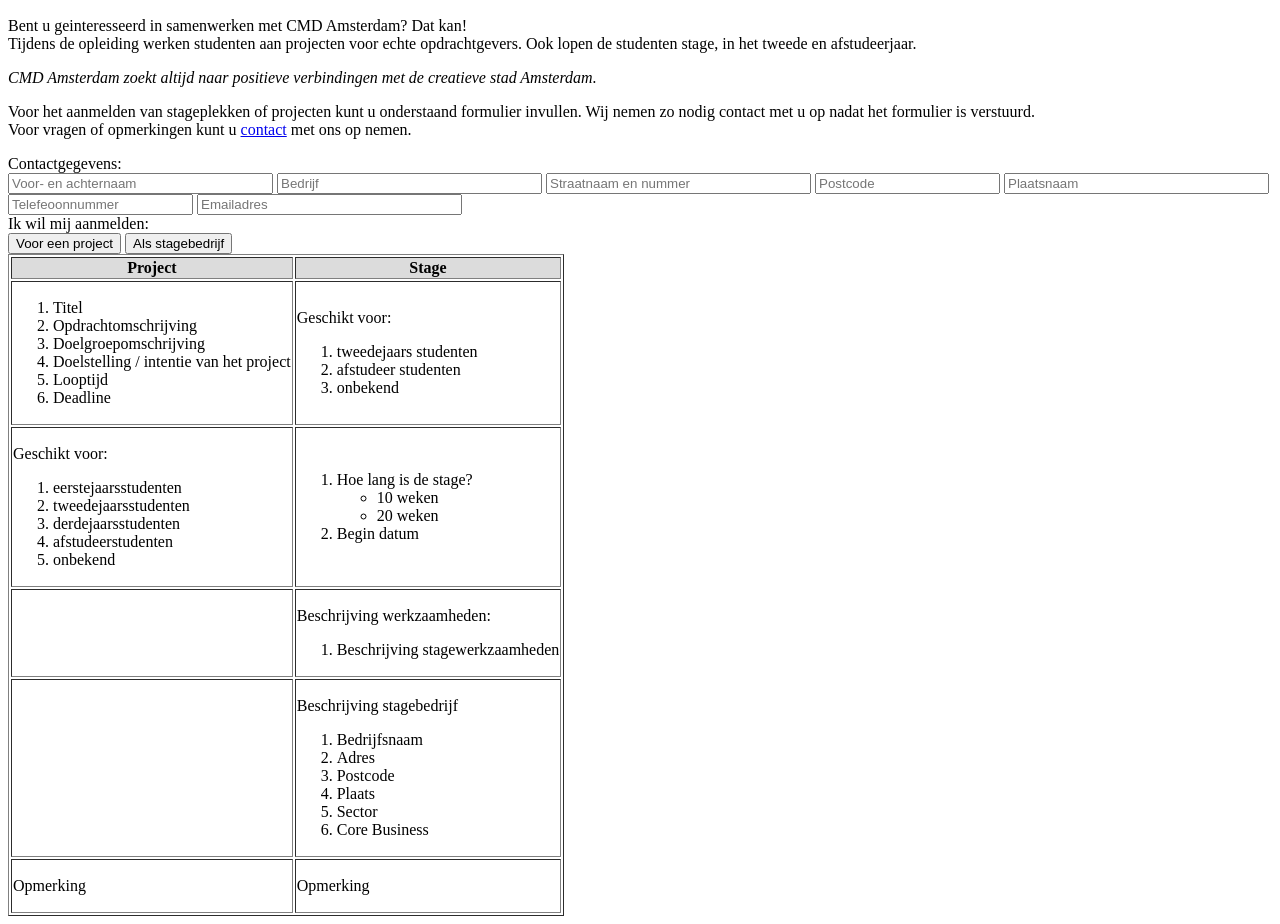
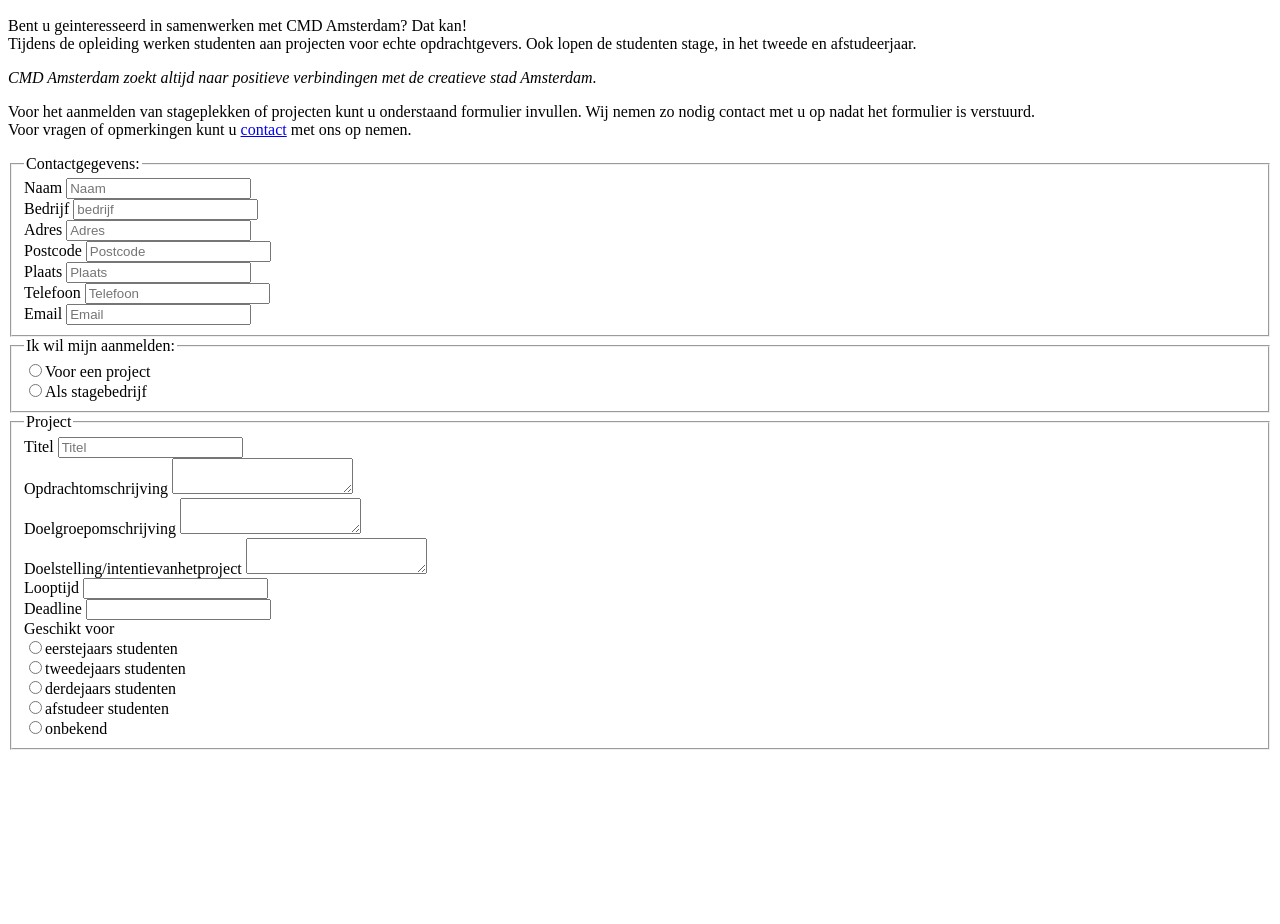
Before and after one commit to SillyCow/FED, a plain HTML site: page opdrachten/aanmelden.html in a window 1280 px wide. Shown: the part 174-1098 px from the top of the page. After the commit the page ends 932 px from the top, so only its background shows below. Drawn offline with Linux system fonts and the light colour scheme.

Commit message:
Update aanmelden.html
update

```diff
--- a/opdrachten/aanmelden.html
+++ b/opdrachten/aanmelden.html
@@ -47,105 +47,70 @@
 					Voor het aanmelden van stageplekken of projecten kunt u onderstaand formulier invullen. Wij nemen zo nodig contact met u op nadat het formulier is verstuurd. <br>
 					Voor vragen of opmerkingen kunt u <a href="#">contact</a> met ons op nemen.
 				</p>
-				<label for="Contactgegevens">Contactgegevens:</label> <br>
-				<input required type="text" id="Naam" size="30" placeholder="Voor- en achternaam">
-				<!-- <input required type="date" id="Jaar" size="30" placeholder="Geboortedatum"> -->
-				<input type="text" id="Bedrijf" size="30" placeholder="Bedrijf">
-				<input required type="text" id="Adres" size="30" placeholder="Straatnaam en nummer">
-				<input required type="text" id="Postcode" size="20" maxlength="6" placeholder="Postcode">
-				<input required type="text" id="Plaats" size="30" placeholder="Plaatsnaam">
-				<input type="tel" id="Telefoon" size="20" maxlength="10" placeholder="Telefeoonnummer">
-				<input required type="email" id="Email" size="30" placeholder="Emailadres"> <br>
-				<!-- <input type="submit" value="Done!"> -->
-				<label for="Aanmelden voor">Ik wil mij aanmelden:</label> <br>
-				<input type="submit" value="Voor een project">
-				<input type="submit" value="Als stagebedrijf"> <br>
+				<form>
+					<fieldset>
+					<legend>Contactgegevens:</legend>
 
-				<table border="">
-					<tr bgcolor="#dcdcdc">
-						<th>Project</th>
-						<th>Stage</th>
-					</tr>
-					<tr>
-						<td>
-							<ol>
-								<li>Titel</li>
-								<li>Opdrachtomschrijving</li>
-								<li>Doelgroepomschrijving</li>
-								<li>Doelstelling / intentie van het project</li>
-								<li>Looptijd</li>
-								<li>Deadline</li>
-							</ol>
-						</td>
-						<td>
-							<p>Geschikt voor:</p>
-							<ol>
-								<li>tweedejaars studenten</li>
-								<li>afstudeer studenten</li>
-								<li>onbekend</li>
-							</ol>
-						</td>
-					</tr>
-					<tr>
-						<td>
-							<p>Geschikt voor:</p>
-							<ol>
-								<li>eerstejaarsstudenten</li>
-								<li>tweedejaarsstudenten</li>
-								<li>derdejaarsstudenten</li>
-								<li>afstudeerstudenten</li>
-								<li>onbekend</li>
-							</ol>
-						</td>
-						<td>
-							<ol>
-								<li>Hoe lang is de stage? <br>
-									<ul>
-										<li>10 weken</li>
-										<li>20 weken</li>
-									</ul></li>
-								<li>
-									Begin datum
-								</li>
-							</ol>
-						</td>
-					</tr>
-					<tr>
-						<td>
+					<label for="name">Naam</label>
+					<input type="text" id="name" placeholder="Naam" required><br>
 
-						</td>
-						<td>
-							<p>Beschrijving werkzaamheden:</p>
-							<ol>
-								<li>Beschrijving stagewerkzaamheden</li>
-							</ol>
-						</td>
-					</tr>
-					<tr>
-						<td>
+					<label for="bedrijf">Bedrijf</label>
+					<input type="text" id="bedrijf" placeholder="bedrijf" required><br>
 
-						</td>
-						<td>
-							<p>Beschrijving stagebedrijf</p>
-							<ol>
-								<li>Bedrijfsnaam</li>
-								<li>Adres</li>
-								<li>Postcode</li>
-								<li>Plaats</li>
-								<li>Sector</li>
-								<li>Core Business</li>
-							</ol>
-						</td>
-					</tr>
-					<tr>
-						<td>
-							<p>Opmerking</p>
-						</td>
-						<td>
-							<p>Opmerking</p>
-						</td>
-					</tr>
-				</table>
+					<label for="adres">Adres</label>
+					<input type="text" id="adres" placeholder="Adres" required pattern="/^([1-9][e][\s])*([a-zA-Z]+(([\.][\s])|([\s]))?)+[1-9][0-9]*(([-][1-9][0-9]*)|([\s]?[a-zA-Z]+))?$/i" title="dutch address"><br>
+
+					<label for="postcode">Postcode</label>
+					<input type="text" id="postcode" placeholder="Postcode" required pattern="/^[1-9][0-9]{3}[\s]?[A-Za-z]{2}$/i" title="dutch postal code"><br>
+
+					<label for="plaats">Plaats</label>
+					<input type="text" id="plaats" placeholder="Plaats" required><br>
+
+					<label for="telefoon">Telefoon</label>
+					<input type="text" id="telefoon" placeholder="Telefoon" required pattern="(\+?\d[- .]*){7,13}" title="international, national or local phone number"><br>
+
+					<label for="email">Email</label>
+					<input type="email" id="email" placeholder="Email" required><br>
+
+					</fieldset>
+					<fieldset>
+
+						<legend>Ik wil mijn aanmelden:</legend>
+
+						<input type="radio" name="aanmelden" value="project" id="project"><label for="project">Voor een project</label><br>
+						<input type="radio" name="aanmelden" value="stage" id="stage"><label for="stage">Als stagebedrijf</label>
+
+					</fieldset>
+					<fieldset>
+						<legend>Project</legend>
+
+						<label for="titel">Titel</label>
+						<input type="text" name="titel" id="titel" placeholder="Titel"><br>
+
+						<label for="opdrachtomschr">Opdrachtomschrijving</label>
+						<textarea name="opdrachtomschr" id="opdrachtomschr"></textarea><br>
+
+						<label for="doelgroepomschr">Doelgroepomschrijving</label>
+						<textarea name="doelgroepomschr" id="doelgroepomschr"></textarea><br>
+
+						<label for="doelstelling">Doelstelling/intentievanhetproject</label>
+						<textarea name="doelstelling" id="doelstelling"></textarea><br>
+
+						<label for="looptijd">Looptijd</label>
+						<input type="text" name="looptijd" id="looptijd"><br>
+
+						<label for="deadline">Deadline</label>
+						<input type="text" name="deadline" id="deadline"><br>
+
+						<label for="geschikt1">Geschikt voor</label><br>
+						<input type="radio" name="geschikt1" id="eerstejaars"><label for="eerstejaars">eerstejaars studenten</label><br>
+						<input type="radio" name="geschikt1" id="tweedejaars"><label for="tweedejaars">tweedejaars studenten</label><br>
+						<input type="radio" name="geschikt1" id="derdejaars"><label for="derdejaars">derdejaars studenten</label><br>
+						<input type="radio" name="geschikt1" id="afstudeer"><label for="afstudeer">afstudeer studenten</label><br>
+						<input type="radio" name="geschikt1" id="onbekend"><label for="onbekend">onbekend</label><br>
+					</fieldset>
+
+				</form>
 			</article>
 		</main>
 		<aside>
```
